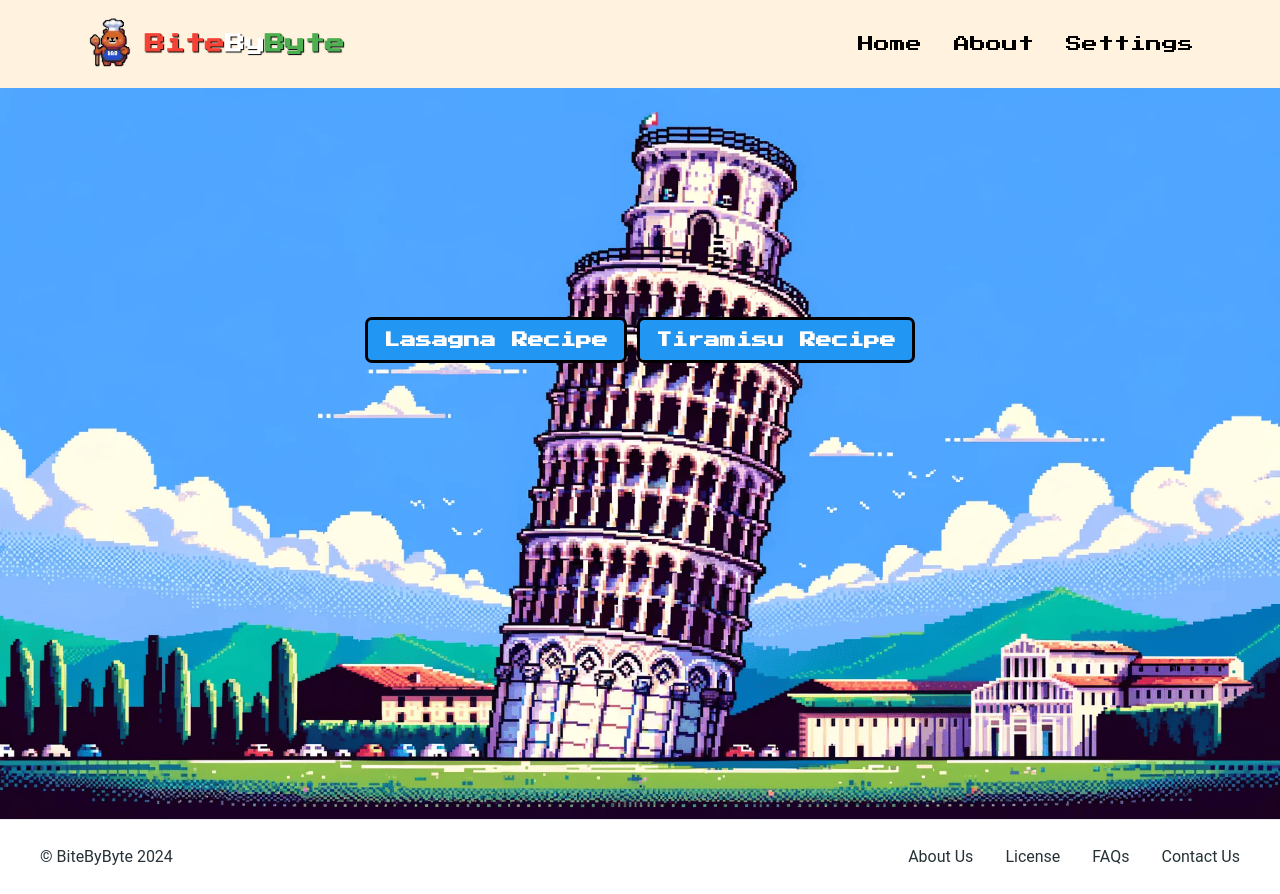
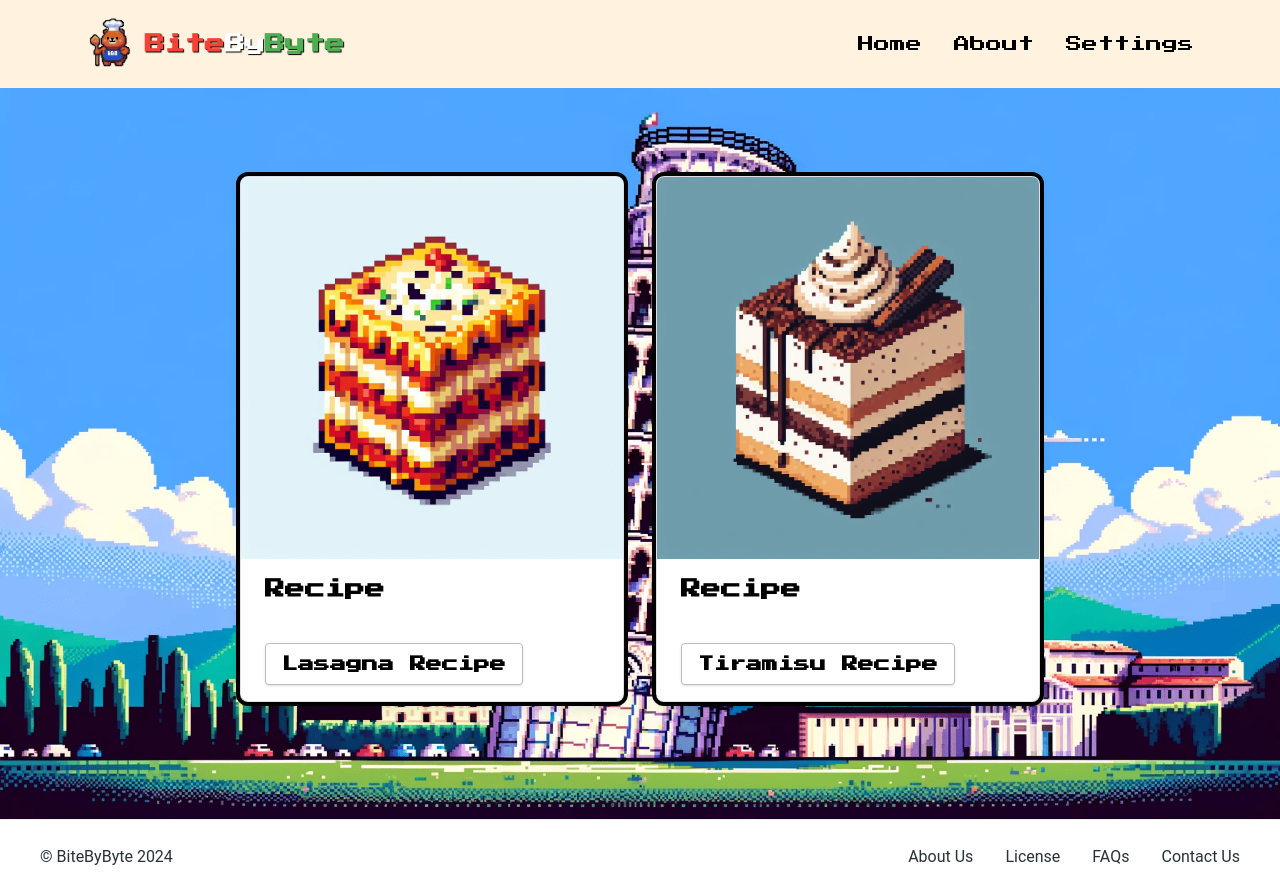
Before and after one commit to NikoKaramitos/BiteByByte, a React (Create React App) app in the folder frontend/: page /dash in a window 1280 px wide. Built offline with nearby package versions, Linux system fonts and the light colour scheme.

Commit message:
add recipe cards

```diff
--- /dev/null
+++ b/frontend/src/components/recipeCard.jsx
@@ -0,0 +1,19 @@
+import React from 'react';
+
+const RecipeCard = ({ imageUrl, buttonText, onClick }) => {
+    return (
+        <div className="max-w-sm rounded-lg overflow-hidden outline outline-black outline-4  shadow-lg border border-gray-300 bg-white m-4">
+            <img className="w-full" src={imageUrl} alt="Recipe" />
+            <div className="px-6 py-4">
+                <div className="font-bold text-xl mb-2">Recipe</div>
+            </div>
+            <div className="px-6 py-4">
+                <button className="bg-white hover:bg-gray-100 text-black font-semibold py-2 px-4 border border-gray-400 rounded shadow" onClick={onClick}>
+                    {buttonText}
+                </button>
+            </div>
+        </div>
+    );
+};
+
+export default RecipeCard;
--- a/frontend/src/pages/Dash.jsx
+++ b/frontend/src/pages/Dash.jsx
@@ -3,6 +3,9 @@ import Navbar from '../components/navbar';
 import Footer from "../components/Footer"
 import tower2 from "../assets/tower2.webp";
 import CustomStepper from '../components/stepper';
+import RecipeCard from '../components/recipeCard';
+import lasagna from "../assets/lasagna.jpeg";
+import tirmasiu from "../assets/tirmasiu.jpeg"
 
 const Dash = () => {
     const steps1 = [
@@ -55,13 +58,17 @@ const Dash = () => {
                 </div>
             )}
             {!buttonClicked && (
-                <div className="absolute top-80 left-0 right-0 text-center">
-                    <button className="bg-blue-500 hover:bg-blue-700 text-white font-bold py-2 px-4 rounded mr-4 outline outline-black outline-3" onClick={handleButtonClick1}>
-                        Lasagna Recipe
-                    </button>
-                    <button className="bg-blue-500 hover:bg-blue-700 text-white font-bold py-2 px-4 rounded outline outline-black outline-3" onClick={handleButtonClick2}>
-                        Tiramisu Recipe
-                    </button>
+                <div className="absolute top-40 left-0 right-0 flex justify-center items-center">
+                    <RecipeCard
+                        imageUrl= {lasagna}
+                        buttonText="Lasagna Recipe"
+                        onClick={handleButtonClick1}
+                    />
+                    <RecipeCard
+                        imageUrl={tirmasiu}
+                        buttonText="Tiramisu Recipe"
+                        onClick={handleButtonClick2}
+                    />
                 </div>
             )}
             <Footer />
```
Also changed, not shown: frontend/src/assets/lasagna.jpeg (added), frontend/src/assets/tirmasiu.jpeg (added).
